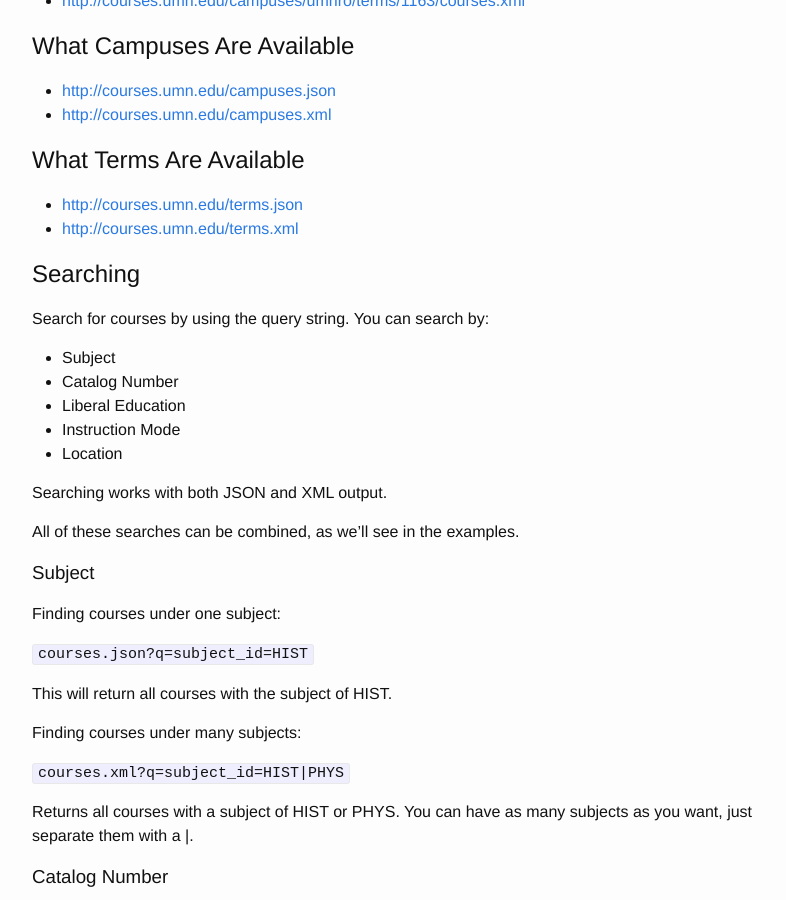
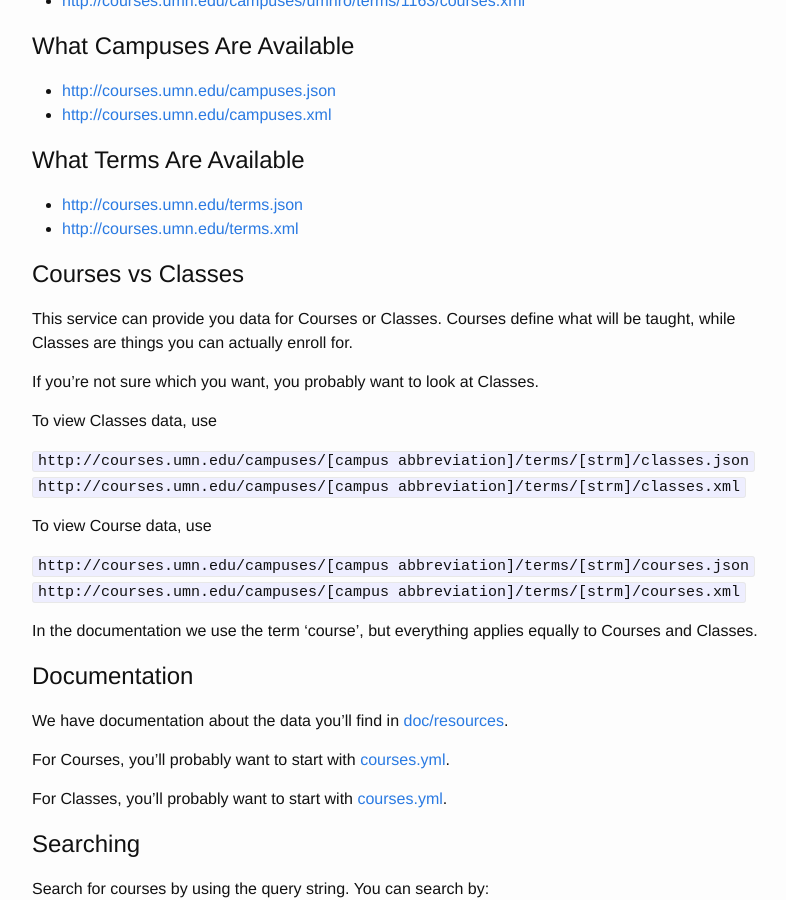
Before and after one commit to umn-asr/courses, a Jekyll site: the page built from index.md, in a window 1280 px wide and 900 px high, scrolled down 565 px. Shown: the whole window, without its empty margins (238-1024 px from the left). Built offline with Jekyll 4.4.1, drawn with Linux system fonts in a browser that asks for light colours.

Commit message:
Updating the documentation to cover Courses and Classes endpoints

```diff
--- a/index.md
+++ b/index.md
@@ -33,6 +33,32 @@ Some examples:
 
 - [http://courses.umn.edu/terms.json](http://courses.umn.edu/terms.json)
 - [http://courses.umn.edu/terms.xml](http://courses.umn.edu/terms.xml)
+
+## Courses vs Classes
+
+This service can provide you data for Courses or Classes. Courses define what will be taught, while Classes are things you can actually enroll for.
+
+If you're not sure which you want, you probably want to look at Classes.
+
+To view Classes data, use
+
+`http://courses.umn.edu/campuses/[campus abbreviation]/terms/[strm]/classes.json`
+`http://courses.umn.edu/campuses/[campus abbreviation]/terms/[strm]/classes.xml`
+
+To view Course data, use
+
+`http://courses.umn.edu/campuses/[campus abbreviation]/terms/[strm]/courses.json`
+`http://courses.umn.edu/campuses/[campus abbreviation]/terms/[strm]/courses.xml`
+
+In the documentation we use the term 'course', but everything applies equally to Courses and Classes.
+
+## Documentation
+
+We have documentation about the data you'll find in [doc/resources](https://github.com/umn-asr/courses/tree/master/doc/resources).
+
+For Courses, you'll probably want to start with [courses.yml](https://github.com/umn-asr/courses/blob/master/doc/resources/courses.yml).
+
+For Classes, you'll probably want to start with [courses.yml](https://github.com/umn-asr/courses/blob/master/doc/resources/courses.yml).
 
 ## Searching
 
```
